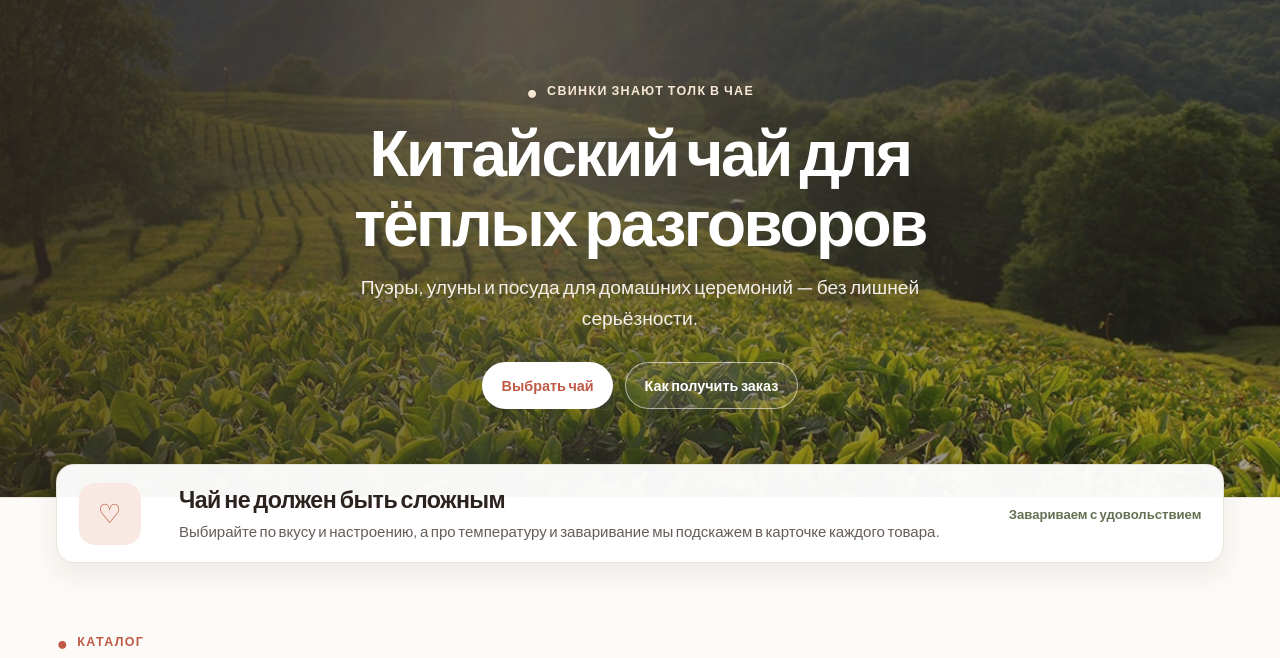
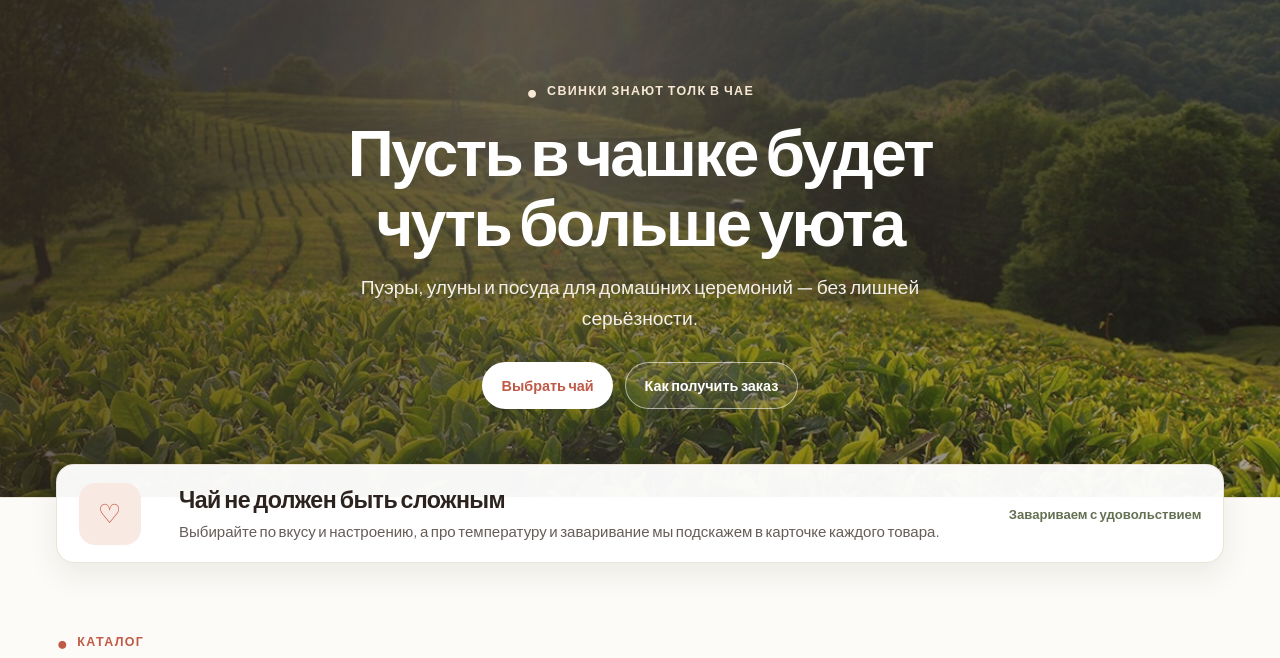
Before and after one commit to SvinkiTea/Svinki-Tea, a plain HTML site: page index.html in a window 1280 px wide. Shown: the part 77-735 px from the top of the page. Drawn offline with Linux system fonts and the light colour scheme.

Commit message:
Rotate hero tea quotes on refresh
Co-authored-by: arena-agent <297053741+arena-agent@users.noreply.github.com>

```diff
--- a/index.html
+++ b/index.html
@@ -1451,6 +1451,49 @@
             { id: 6, title: "Пиала глиняная", category: "dishes", price: 350, unit: "шт", stock: 6, desc: "Удобная пиала, отлично держит тепло чая.", details: { state: "Уют чаепития", brew: "Для проливов", aroma: "—", taste: "—", guide: "Ручная работа" }, img: "Фото посуды" }
         ];
 
+        const heroQuotes = [
+            'Китайский чай для тёплых разговоров',
+            'Заваривайте моменты, к которым хочется возвращаться',
+            'Хороший чай начинается с маленькой паузы',
+            'Пусть в чашке будет чуть больше уюта',
+            'Чай, который собирает близких за одним столом',
+            'Остановитесь на минуту — заварите что-нибудь хорошее',
+            'Вкус, аромат и немного спокойствия в каждой чашке',
+            'Для разговоров до позднего вечера и мыслей с утра',
+            'Ваш маленький ритуал большого удовольствия',
+            'Заваривайте чай. Остальное подождёт.'
+        ];
+
+        function rotateHeroQuote() {
+            const title = document.getElementById('hero-title');
+            if (!title || !heroQuotes.length) return;
+
+            let previousIndex = -1;
+            try {
+                const savedIndex = Number(sessionStorage.getItem('svinki_last_hero_quote'));
+                if (Number.isInteger(savedIndex) && savedIndex >= 0 && savedIndex < heroQuotes.length) {
+                    previousIndex = savedIndex;
+                }
+            } catch (error) {
+                // The title can still rotate when browser storage is unavailable.
+            }
+
+            let nextIndex;
+            if (heroQuotes.length > 1 && previousIndex >= 0) {
+                nextIndex = Math.floor(Math.random() * (heroQuotes.length - 1));
+                if (nextIndex >= previousIndex) nextIndex += 1;
+            } else {
+                nextIndex = Math.floor(Math.random() * heroQuotes.length);
+            }
+
+            title.textContent = heroQuotes[nextIndex];
+            try {
+                sessionStorage.setItem('svinki_last_hero_quote', String(nextIndex));
+            } catch (error) {
+                // Storage is optional; the random quote has already been displayed.
+            }
+        }
+
         let cart = JSON.parse(localStorage.getItem('svinki_cart')) || [];
         let currentFilter = 'all';
         let currentSort = 'popular';
@@ -1809,6 +1852,7 @@
             if (event.key === 'Escape' && cartModal.style.display === 'flex') closeCart();
         });
 
+        rotateHeroQuote();
         document.getElementById('current-year').textContent = new Date().getFullYear();
         renderProducts();
         updateCartUI();
```
